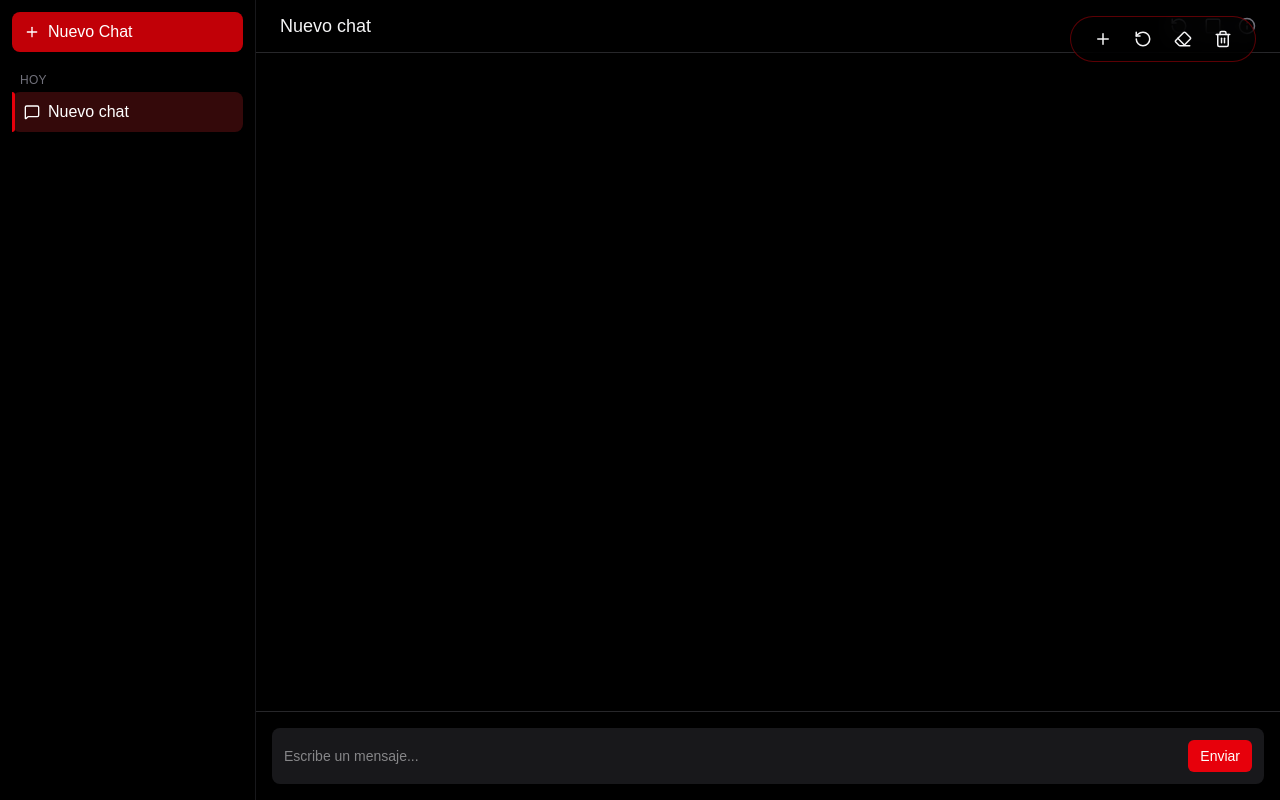
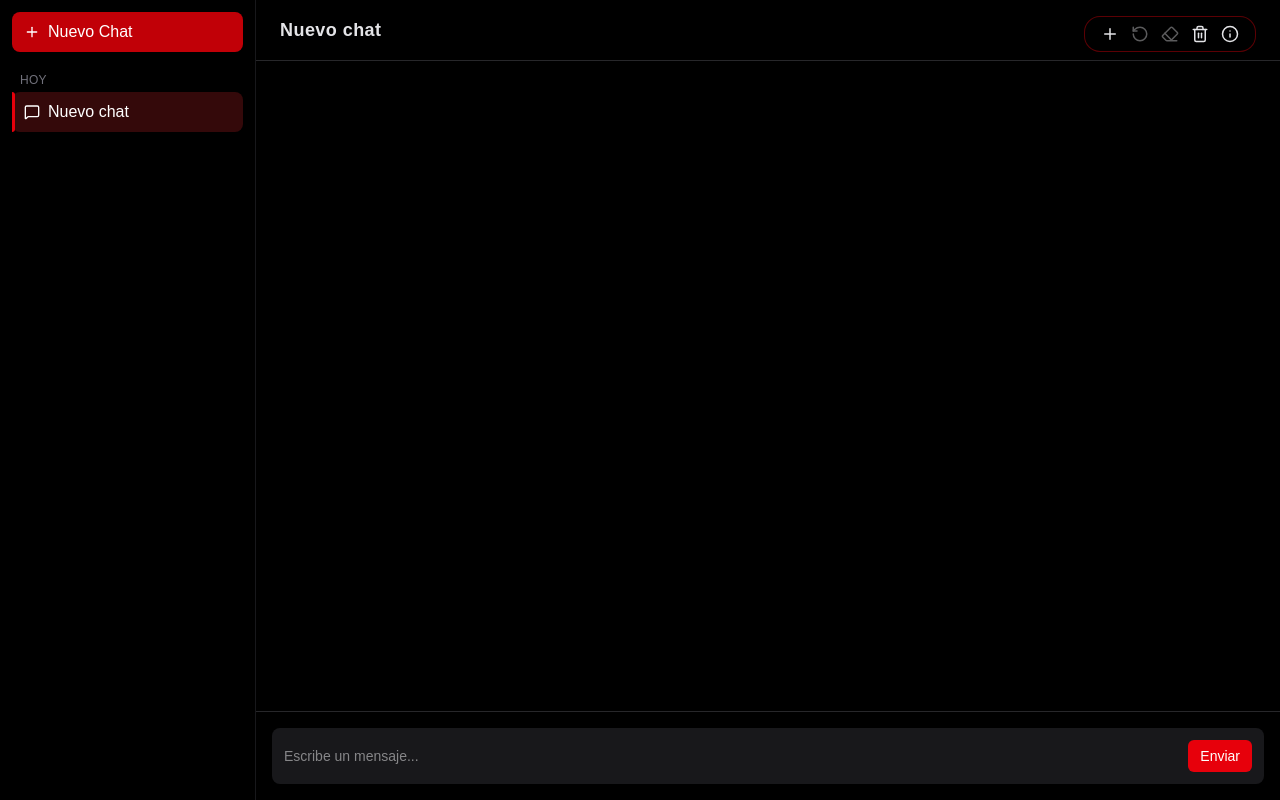
Before and after one commit to mijail-bakunin/bakubin-front, a Next.js app: page / in a window 1280 px wide. Both pictures are taken after a click on the button "Nuevo Chat". Built offline with nearby package versions, Linux system fonts and the light colour scheme.

Commit message:
Fix visual bug

```diff
--- a/components/chat/ChatLayout.tsx
+++ b/components/chat/ChatLayout.tsx
@@ -6,6 +6,7 @@ import ChatSidebar from "./ChatSidebar";
 import ChatMessages from "./ChatMessages";
 import ChatInput from "./ChatInput";
 import ChatTopbar from "./ChatTopbar";
+import Modal from "../ui/Modal";
 import FloatingToolbar from "./FloatingToolbar";
 
 export default function ChatLayout() {
@@ -15,7 +16,6 @@ export default function ChatLayout() {
 
   const activeChat = chats.find((c) => c.id === activeChatId) ?? null;
 
-  // Si no hay chat activo pero sí hay chats → seleccionamos el primero una sola vez
   useEffect(() => {
     if (!activeChatId && chats.length > 0) {
       setActiveChat(chats[0].id);
@@ -27,7 +27,6 @@ export default function ChatLayout() {
       <ChatSidebar />
 
       <div className="relative flex h-full flex-1 flex-col">
-        {/* Toolbar flotante (ya no toca Zustand de forma agresiva) */}
         <FloatingToolbar />
 
         {activeChat ? (
@@ -52,6 +51,8 @@ export default function ChatLayout() {
             </div>
           </div>
         )}
+
+        <Modal />
       </div>
     </div>
   );
--- a/components/chat/ChatTopbar.tsx
+++ b/components/chat/ChatTopbar.tsx
@@ -1,46 +1,17 @@
 "use client";
 
 import { useChatStore } from "@/store/chatStore";
-import { Info, RotateCcw, Square } from "lucide-react";
 
 export default function ChatTopbar() {
-  // Selectores simples → no generan warnings de getSnapshot
-  const activeChatId = useChatStore((s) => s.activeChatId);
-  const chats = useChatStore((s) => s.chats);
-
-  const activeChat = chats.find((c) => c.id === activeChatId);
-  const title = activeChat?.title ?? "Selecciona o crea un chat";
+  const chat = useChatStore((s) =>
+    s.chats.find((c) => c.id === s.activeChatId)
+  );
 
   return (
-    <div className="flex items-center justify-between border-b border-zinc-800 px-6 py-3">
-      <h1 className="text-lg font-medium text-zinc-100 truncate">
-        {title}
+    <div className="flex items-center justify-between px-6 py-4 border-b border-zinc-800">
+      <h1 className="text-lg font-semibold tracking-wide text-zinc-200">
+        {chat?.title ?? "Nuevo chat"}
       </h1>
-
-      {/* Iconos “fantasma” por ahora, puro front */}
-      <div className="flex items-center gap-4 text-zinc-500">
-        <button
-          type="button"
-          className="hover:text-zinc-200 transition"
-          aria-label="Regenerar última respuesta"
-        >
-          <RotateCcw size={18} />
-        </button>
-        <button
-          type="button"
-          className="hover:text-zinc-200 transition"
-          aria-label="Detener generación"
-        >
-          <Square size={18} />
-        </button>
-        <button
-          type="button"
-          className="hover:text-zinc-200 transition"
-          aria-label="Información del chat"
-        >
-          <Info size={18} />
-        </button>
-      </div>
     </div>
   );
 }
--- a/components/chat/FloatingToolbar.tsx
+++ b/components/chat/FloatingToolbar.tsx
@@ -1,71 +1,64 @@
 "use client";
 
-import { Plus, RotateCcw, Eraser, Trash2 } from "lucide-react";
+import { Plus, RotateCcw, Eraser, Trash2, Info } from "lucide-react";
 import clsx from "clsx";
 import { useChatStore } from "@/store/chatStore";
 
 export default function FloatingToolbar() {
-  // Selectores simples: cada uno devuelve un valor estable
   const activeChatId = useChatStore((s) => s.activeChatId);
+  const chats = useChatStore((s) => s.chats);
+
   const createChat = useChatStore((s) => s.createChat);
-  const clearChat = useChatStore((s) => s.clearChat);
-  const deleteChat = useChatStore((s) => s.deleteChat);
   const regenerateLastMessage = useChatStore((s) => s.regenerateLastMessage);
 
-  const chatActive = !!activeChatId;
+  const openModal = useChatStore((s) => s.openModal);
 
-  const handleNewChat = () => {
-    createChat();
-  };
-
-  const handleRegenerate = () => {
-    if (!activeChatId) return;
-    regenerateLastMessage(activeChatId);
-  };
-
-  const handleClear = () => {
-    if (!activeChatId) return;
-    clearChat(activeChatId);
-  };
-
-  const handleDelete = () => {
-    if (!activeChatId) return;
-    deleteChat(activeChatId);
-  };
+  const activeChat = chats.find((c) => c.id === activeChatId);
+  const hasMessages = !!activeChat && activeChat.messages.length > 0;
 
   return (
     <div
       className={clsx(
-        // Dock flotante, alineado arriba a la derecha
-        "group fixed right-6 top-4 z-20",
-        "flex items-center rounded-full border border-red-600/40",
-        "bg-black/60 px-3 py-1.5 text-zinc-200 shadow-lg backdrop-blur-md",
-        "transition-all duration-200 hover:bg-black/80",
-        chatActive ? "opacity-100" : "opacity-80"
+        "fixed top-4 right-6 z-40",
+        "flex items-center gap-3",
+        "rounded-2xl border border-red-600/40",
+        "bg-black/50 backdrop-blur-md",
+        "px-4 py-2 shadow-lg",
+        "transition-all duration-200 ease-out",
+        "hover:bg-black/80 hover:scale-[1.03]"
       )}
     >
       <ToolbarItem
+        label="Nuevo chat"
+        onClick={() => createChat()}
         icon={<Plus size={18} />}
-        label="Nuevo chat"
-        onClick={handleNewChat}
       />
+
       <ToolbarItem
+        label="Regenerar"
+        onClick={() => activeChatId && regenerateLastMessage(activeChatId)}
         icon={<RotateCcw size={18} />}
-        label="Regenerar"
-        onClick={handleRegenerate}
-        disabled={!chatActive}
+        disabled={!hasMessages}
       />
+
       <ToolbarItem
+        label="Limpiar chat"
+        onClick={() => openModal("clear-chat", activeChatId)}
         icon={<Eraser size={18} />}
-        label="Limpiar chat"
-        onClick={handleClear}
-        disabled={!chatActive}
+        disabled={!hasMessages}
       />
+
       <ToolbarItem
+        label="Eliminar chat"
+        onClick={() => openModal("delete-chat", activeChatId)}
         icon={<Trash2 size={18} />}
-        label="Eliminar chat"
-        onClick={handleDelete}
-        disabled={!chatActive}
+        disabled={!activeChatId}
+      />
+
+      <ToolbarItem
+        label="Información"
+        onClick={() => openModal("info")}
+        icon={<Info size={18} />}
       />
     </div>
   );
@@ -74,40 +67,38 @@ export default function FloatingToolbar() {
 type ToolbarItemProps = {
   icon: React.ReactNode;
   label: string;
-  onClick: () => void;
+  onClick?: () => void;
   disabled?: boolean;
 };
 
 function ToolbarItem({ icon, label, onClick, disabled }: ToolbarItemProps) {
   return (
+    <div className="relative flex items-center justify-center">
       <button
         type="button"
+        disabled={disabled}
         onClick={disabled ? undefined : onClick}
-      disabled={disabled}
         className={clsx(
-        "relative mx-1 flex h-8 w-8 items-center justify-center rounded-full text-xs",
-        "transition-all duration-150",
-        // Efecto “dock” en grupo
-        "group-hover:mx-2 group-hover:w-9",
+          "group inline-flex items-center justify-center",
+          "text-zinc-200 transition",
           disabled
-          ? "cursor-not-allowed text-zinc-500/40"
-          : "cursor-pointer text-zinc-100 hover:text-red-400"
+            ? "opacity-40 cursor-default"
+            : "cursor-pointer hover:text-red-400"
         )}
-      aria-label={label}
       >
         {icon}
-      {/* Tooltip */}
-      <span
+      </button>
+
+      <div
         className={clsx(
-          "pointer-events-none absolute -bottom-7 left-1/2 -translate-x-1/2",
-          "whitespace-nowrap rounded bg-zinc-900 px-2 py-1",
-          "text-[10px] text-white shadow-md opacity-0",
-          "transition-opacity duration-150",
+          "pointer-events-none absolute top-full mt-1 left-1/2 -translate-x-1/2",
+          "rounded-md bg-zinc-900 px-2 py-1 text-xs text-white shadow-xl whitespace-nowrap",
+          "opacity-0 transition-opacity duration-150",
           "group-hover:opacity-100"
         )}
       >
         {label}
-      </span>
-    </button>
+      </div>
+    </div>
   );
 }
--- /dev/null
+++ b/components/ui/Modal.tsx
@@ -0,0 +1,94 @@
+"use client";
+
+import { useChatStore } from "@/store/chatStore";
+import { AnimatePresence, motion } from "framer-motion";
+
+export default function Modal() {
+  // SELECTORES 100% SEGUROS (NADA DE OBJETOS)
+  const modal = useChatStore((s) => s.modal);
+  const closeModal = useChatStore((s) => s.closeModal);
+  const clearChat = useChatStore((s) => s.clearChat);
+  const deleteChat = useChatStore((s) => s.deleteChat);
+
+  const { type, chatId } = modal;
+
+  const handleConfirm = () => {
+    if (!chatId) return;
+
+    if (type === "clear-chat") clearChat(chatId);
+    if (type === "delete-chat") deleteChat(chatId);
+
+    closeModal();
+  };
+
+  const message =
+    type === "clear-chat"
+      ? "¿Seguro que querés limpiar este chat?"
+      : type === "delete-chat"
+      ? "¿Seguro que querés eliminar este chat?"
+      : type === "info"
+      ? "Bakubin — Plataforma de chat personalizada.\n\nAquí irá la información detallada del proyecto."
+      : "";
+
+  return (
+    <AnimatePresence>
+      {type && (
+        <motion.div
+          className="fixed inset-0 z-50 flex items-center justify-center bg-black/60 backdrop-blur-sm"
+          initial={{ opacity: 0 }}
+          animate={{ opacity: 1 }}
+          exit={{ opacity: 0 }}
+        >
+          {/* Caja modal */}
+          <motion.div
+            className="bg-zinc-900 text-white p-6 rounded-xl shadow-xl border border-zinc-800 max-w-md w-full"
+            initial={{ scale: 0.9, opacity: 0 }}
+            animate={{ scale: 1, opacity: 1 }}
+            exit={{ scale: 0.9, opacity: 0 }}
+          >
+            <h2 className="text-lg font-semibold mb-4">
+              {type === "info"
+                ? "Información"
+                : type === "clear-chat"
+                ? "Limpiar chat"
+                : type === "delete-chat"
+                ? "Eliminar chat"
+                : ""}
+            </h2>
+
+            <p className="whitespace-pre-wrap text-sm opacity-90 mb-6">
+              {message}
+            </p>
+
+            <div className="flex justify-end gap-3">
+              <button
+                onClick={closeModal}
+                className="px-4 py-2 rounded-md bg-zinc-700 hover:bg-zinc-600 transition"
+              >
+                Cancelar
+              </button>
+
+              {type !== "info" && (
+                <button
+                  onClick={handleConfirm}
+                  className="px-4 py-2 rounded-md bg-red-600 hover:bg-red-500 transition"
+                >
+                  Confirmar
+                </button>
+              )}
+
+              {type === "info" && (
+                <button
+                  onClick={closeModal}
+                  className="px-4 py-2 rounded-md bg-red-600 hover:bg-red-500 transition"
+                >
+                  Cerrar
+                </button>
+              )}
+            </div>
+          </motion.div>
+        </motion.div>
+      )}
+    </AnimatePresence>
+  );
+}
--- a/package.json
+++ b/package.json
@@ -11,6 +11,7 @@
   "dependencies": {
     "@heroicons/react": "^2.2.0",
     "clsx": "^2.1.1",
+    "dotenv": "^17.2.3",
     "framer-motion": "^12.23.24",
     "isomorphic-ws": "^5.0.0",
     "lucide-react": "^0.555.0",
--- a/store/chatStore.ts
+++ b/store/chatStore.ts
@@ -1,6 +1,8 @@
 "use client";
 
 import { create } from "zustand";
+
+export type ModalType = "clear-chat" | "delete-chat" | "info" | null;
 
 export type Message = {
   id: string;
@@ -21,7 +23,14 @@ export type ChatStore = {
   chats: Chat[];
   activeChatId: string | null;
 
-  // Actions
+  modal: {
+    type: ModalType;
+    chatId?: string;
+  };
+
+  openModal: (type: ModalType, chatId?: string) => void;
+  closeModal: () => void;
+
   createChat: () => string;
   setActiveChat: (id: string | null) => void;
   addMessage: (chatId: string, message: Message) => void;
@@ -38,6 +47,18 @@ export type ChatStore = {
 export const useChatStore = create<ChatStore>((set, get) => ({
   chats: [],
   activeChatId: null,
+
+  modal: { type: null, chatId: undefined },
+
+  openModal: (type, chatId) =>
+    set(() => ({
+      modal: { type, chatId },
+    })),
+
+  closeModal: () =>
+    set(() => ({
+      modal: { type: null, chatId: undefined },
+    })),
 
   createChat: () => {
     const id = crypto.randomUUID();
```
Also changed, not shown: 1 other file (tests, documents, lock files or other folders). Lines whose indentation alone changed are shown as unchanged.
